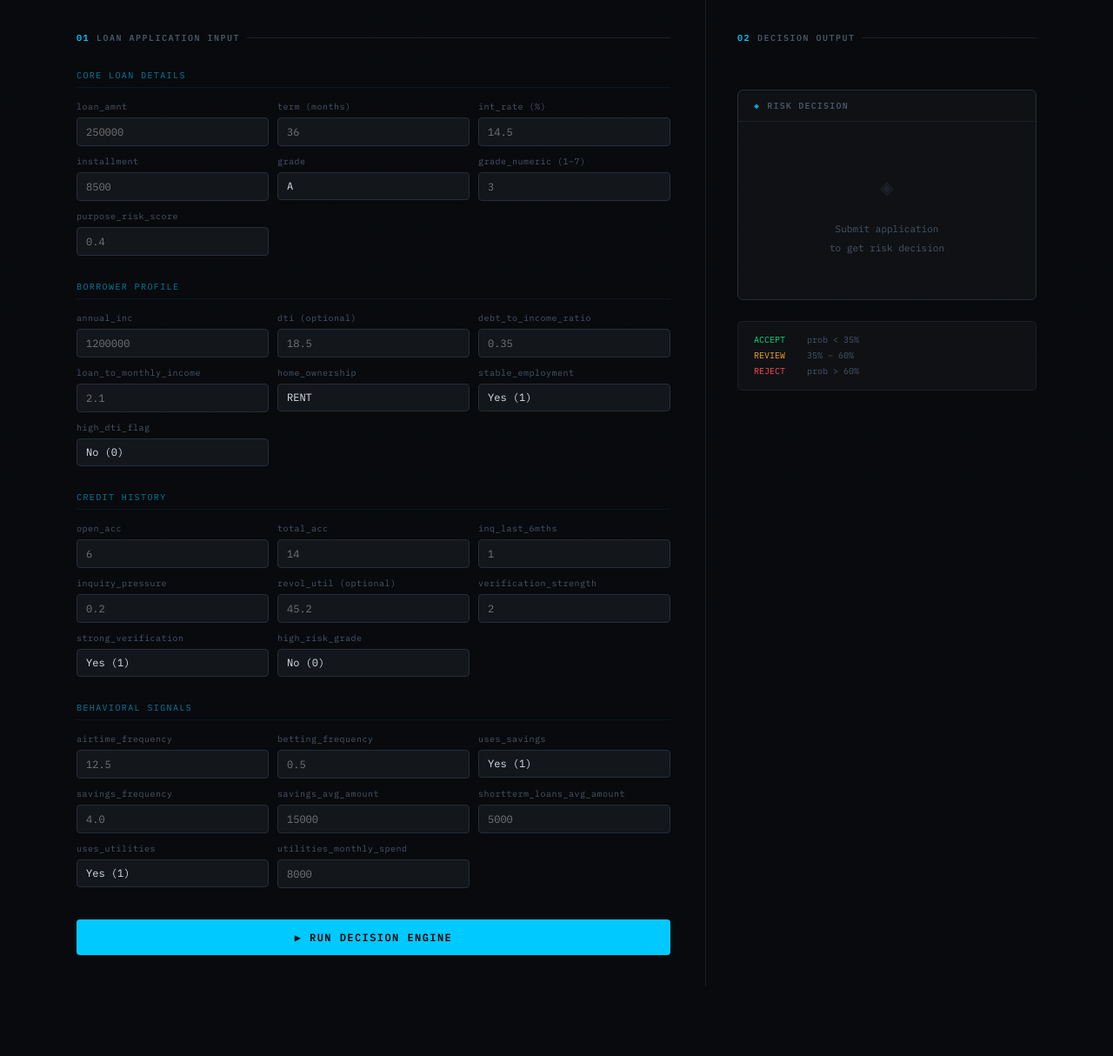
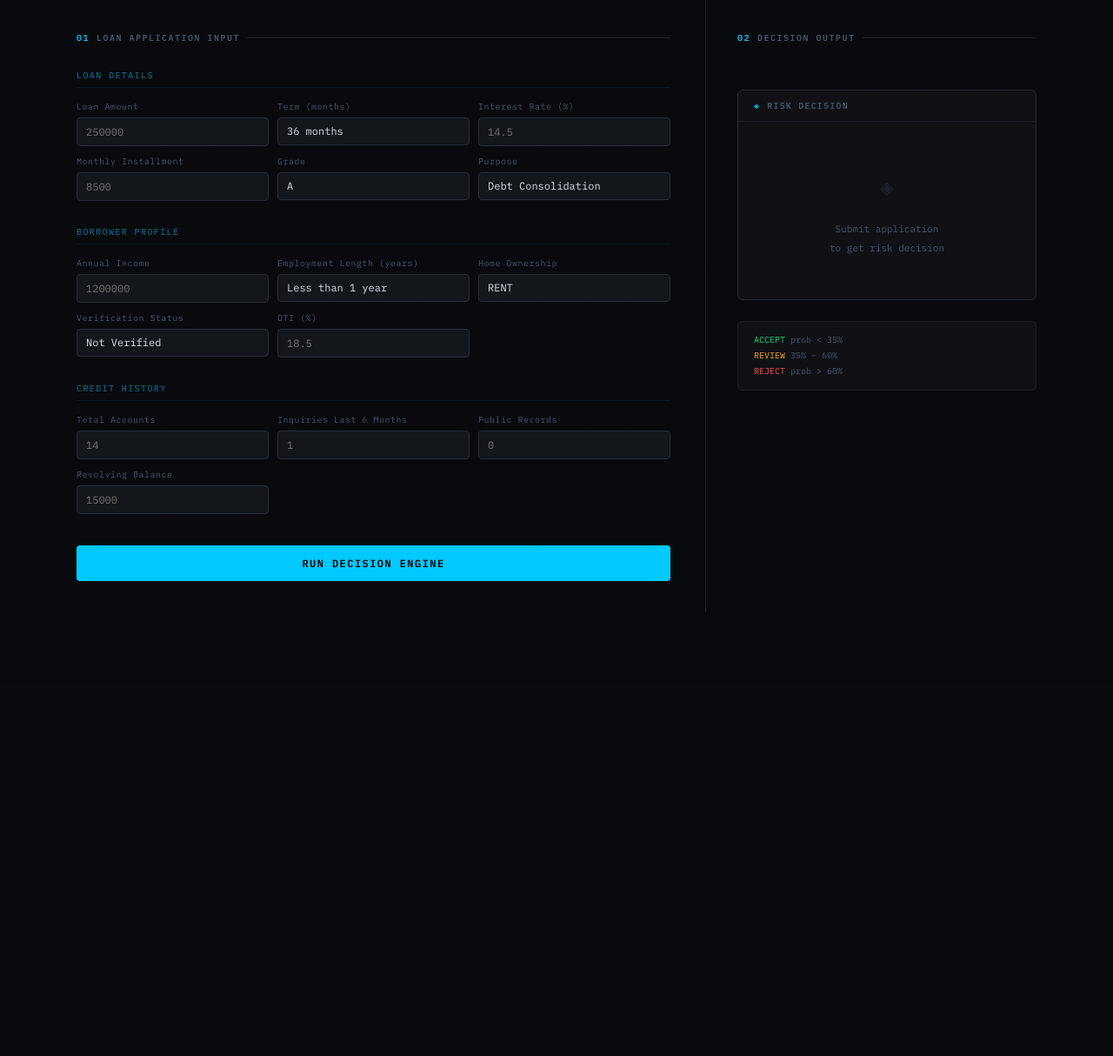
Before and after one commit to Niklauzi/creditwiz, a FastAPI app: page / in a window 1280 px wide. Shown: the part 75-1289 px from the top of the page at 87% size. After the commit the page ends 779 px from the top, so only its background shows below. Run offline with FastAPI, Linux system fonts and the light colour scheme; parts of the project's set-up code (start-up, migrations or seed data) failed here and were passed over.

Commit message:
feature refactor for the UI

```diff
--- a/app.py
+++ b/app.py
@@ -1,5 +1,3 @@
-from logger import log_prediction, init_db, save_to_db
-init_db()
 import joblib
 import numpy as np
 import pandas as pd
@@ -10,24 +8,68 @@ from fastapi.responses import HTMLResponse
 from fastapi.templating import Jinja2Templates
 from typing import Optional
 
+from logger import log_prediction, init_db, save_to_db
+from rule_engine import run_rules
+
 app = FastAPI(title="ERDE")
 templates = Jinja2Templates(directory="templates")
 
-from rule_engine import run_rules, RuleResult
-
+init_db()
 
 # --- Load artifacts ---
-
 model = joblib.load("model.pkl")
-
 preprocessor = joblib.load("preprocessor.pkl")
-
 background_data = joblib.load("background.pkl")
 
 ACCEPT_THRESHOLD = 0.35
 REVIEW_THRESHOLD = 0.60
 
-CATEGORICAL_FIELDS = {"home_ownership", "grade"}
+GRADE_MAP = {'A': 1, 'B': 2, 'C': 3, 'D': 4, 'E': 5, 'F': 6, 'G': 7}
+
+PURPOSE_RISK_MAP = {
+    'credit_card': 0.2, 'car': 0.2, 'home_improvement': 0.2,
+    'major_purchase': 0.3, 'medical': 0.3, 'wedding': 0.3,
+    'vacation': 0.4, 'moving': 0.4, 'house': 0.4,
+    'debt_consolidation': 0.5, 'other': 0.5,
+    'small_business': 0.7, 'renewable_energy': 0.5,
+    'educational': 0.4
+}
+
+VERIFICATION_MAP = {
+    'Not Verified': 0, 'Source Verified': 1, 'Verified': 2
+}
+
+
+def engineer_features(raw: dict) -> dict:
+    """Derive model features from raw user inputs."""
+    loan_amnt = float(raw['loan_amnt'])
+    annual_inc = float(raw['annual_inc'])
+    term = int(raw['term'])
+    grade = raw['grade'].upper()
+    emp_length = float(raw['emp_length'])
+    purpose = raw['purpose'].lower()
+    verification_status = raw['verification_status']
+    monthly_income = annual_inc / 12 if annual_inc > 0 else 1
+
+    return {
+        'loan_amnt': loan_amnt,
+        'term': term,
+        'int_rate': float(raw['int_rate']),
+        'installment': float(raw['installment']),
+        'annual_inc': annual_inc,
+        'dti': float(raw['dti']) if raw.get('dti') else 0.0,
+        'total_acc': float(raw['total_acc']),
+        'inq_last_6mths': float(raw['inq_last_6mths']),
+        'pub_rec': float(raw['pub_rec']),
+        'revol_bal': float(raw['revol_bal']),
+        'home_ownership': raw['home_ownership'],
+        'grade_numeric': GRADE_MAP.get(grade, 4),
+        'loan_to_monthly_income': loan_amnt / monthly_income,
+        'stable_employment': 1 if emp_length >= 2 else 0,
+        'long_term_loan': 1 if term == 60 else 0,
+        'verification_strength': VERIFICATION_MAP.get(verification_status, 0),
+        'purpose_risk_score': PURPOSE_RISK_MAP.get(purpose, 0.5),
+    }
 
 
 def get_decision(prob: float) -> tuple[str, str]:
@@ -38,19 +80,15 @@ def get_decision(prob: float) -> tuple[str, str]:
     return "REJECT", "reject"
 
 
-def run_inference(form_data: dict) -> dict:
-    df = pd.DataFrame([form_data])
-
-    # Cast types
-    for col in df.columns:
-        if col not in CATEGORICAL_FIELDS:
-            df[col] = pd.to_numeric(df[col], errors="coerce")
+def run_inference(engineered: dict) -> dict:
+    df = pd.DataFrame([engineered])
+    df = df.replace([np.inf, -np.inf], np.nan)
+    df = df.fillna(df.median(numeric_only=True))
 
     X = preprocessor.transform(df)
     prob = float(model.predict_proba(X)[0][1])
     decision, css_class = get_decision(prob)
 
-    # SHAP
     try:
         def model_predict(X):
             return model.predict_proba(X)[:, 1]
@@ -66,7 +104,7 @@ def run_inference(form_data: dict) -> dict:
              for k, v in zip(feat_names, sv)],
             key=lambda x: abs(x["value"]),
             reverse=True
-        )[:10]
+        )
 
         max_abs = max(abs(x["value"]) for x in top_shap) or 1
         for x in top_shap:
@@ -84,70 +122,43 @@ def run_inference(form_data: dict) -> dict:
     }
 
 
-@app.get("/", response_class=HTMLResponse)
+@app.get("/")
 async def index(request: Request):
     return templates.TemplateResponse("index.html", {"request": request, "result": None})
 
 
-@app.post("/", response_class=HTMLResponse)
+@app.post("/")
 async def predict(
     request: Request,
-    # Core loan
     loan_amnt: float = Form(...),
     term: int = Form(...),
     int_rate: float = Form(...),
     installment: float = Form(...),
+    purpose: str = Form(...),
     grade: str = Form(...),
-    grade_numeric: int = Form(...),
-    purpose_risk_score: float = Form(...),
-    # Borrower
     annual_inc: float = Form(...),
+    emp_length: float = Form(...),
+    home_ownership: str = Form(...),
+    verification_status: str = Form(...),
     dti: Optional[float] = Form(None),
-    debt_to_income_ratio: float = Form(...),
-    loan_to_monthly_income: float = Form(...),
-    home_ownership: str = Form(...),
-    stable_employment: int = Form(...),
-    high_dti_flag: int = Form(...),
-    # Credit history
-    open_acc: float = Form(...),
     total_acc: float = Form(...),
     inq_last_6mths: float = Form(...),
-    inquiry_pressure: float = Form(...),
-    revol_util: Optional[float] = Form(None),
-    verification_strength: int = Form(...),
-    strong_verification: int = Form(...),
-    high_risk_grade: int = Form(...),
-    # Behavioral
-    airtime_frequency: float = Form(...),
-    betting_frequency: float = Form(...),
-    uses_savings: int = Form(...),
-    savings_frequency: float = Form(...),
-    savings_avg_amount: float = Form(...),
-    shortterm_loans_avg_amount: float = Form(...),
-    uses_utilities: int = Form(...),
-    utilities_monthly_spend: float = Form(...),
+    pub_rec: float = Form(...),
+    revol_bal: float = Form(...),
 ):
-    form_data = {
+    raw_data = {
         "loan_amnt": loan_amnt, "term": term, "int_rate": int_rate,
-        "installment": installment, "grade": grade, "grade_numeric": grade_numeric,
-        "purpose_risk_score": purpose_risk_score, "annual_inc": annual_inc,
-        "dti": dti, "debt_to_income_ratio": debt_to_income_ratio,
-        "loan_to_monthly_income": loan_to_monthly_income, "home_ownership": home_ownership,
-        "stable_employment": stable_employment, "high_dti_flag": high_dti_flag,
-        "open_acc": open_acc, "total_acc": total_acc, "inq_last_6mths": inq_last_6mths,
-        "inquiry_pressure": inquiry_pressure, "revol_util": revol_util,
-        "verification_strength": verification_strength, "strong_verification": strong_verification,
-        "high_risk_grade": high_risk_grade, "airtime_frequency": airtime_frequency,
-        "betting_frequency": betting_frequency, "uses_savings": uses_savings,
-        "savings_frequency": savings_frequency, "savings_avg_amount": savings_avg_amount,
-        "shortterm_loans_avg_amount": shortterm_loans_avg_amount,
-        "uses_utilities": uses_utilities, "utilities_monthly_spend": utilities_monthly_spend,
+        "installment": installment, "purpose": purpose, "grade": grade,
+        "annual_inc": annual_inc, "emp_length": emp_length,
+        "home_ownership": home_ownership, "verification_status": verification_status,
+        "dti": dti, "total_acc": total_acc, "inq_last_6mths": inq_last_6mths,
+        "pub_rec": pub_rec, "revol_bal": revol_bal,
     }
 
-    rule_result = run_rules(form_data)
+    engineered = engineer_features(raw_data)
+    rule_result = run_rules(engineered)
 
     if not rule_result.passed:
-        # Hard disqualification — never reaches model
         result = {
             "prob": 100,
             "prob_bar": 100,
@@ -158,15 +169,15 @@ async def predict(
             "disqualification_reason": rule_result.reason,
             "rule_id": rule_result.rule_id,
         }
-        log_prediction(form_data, result)
-        save_to_db(form_data, result)
+        log_prediction(engineered, result)
+        save_to_db(engineered, result)
         error = None
     else:
         try:
-            result = run_inference(form_data)
+            result = run_inference(engineered)
             result["disqualified"] = False
-            log_prediction(form_data, result)
-            save_to_db(form_data, result)
+            log_prediction(engineered, result)
+            save_to_db(engineered, result)
             error = None
         except Exception as e:
             result = None
@@ -176,5 +187,5 @@ async def predict(
         "request": request,
         "result": result,
         "error": error,
-        "form_data": form_data,
+        "form_data": raw_data,
     })
--- a/templates/index.html
+++ b/templates/index.html
@@ -280,16 +212,12 @@ select option { background: #1a1e26; }
 .leg-dot.pos { background: var(--reject); }
 .leg-dot.neg { background: var(--accept); }
 
-/* threshold hint */
 .threshold-info {
   font-family: var(--mono); font-size: 10px;
   color: var(--muted); line-height: 1.8;
-  padding: 12px 18px;
-  border: 1px solid var(--border);
-  border-radius: 5px;
-  background: var(--surface);
+  padding: 12px 18px; border: 1px solid var(--border);
+  border-radius: 5px; background: var(--surface);
 }
-.threshold-info span { display: inline-block; width: 55px; }
 .accept-c { color: var(--accept); }
 .review-c { color: var(--review); }
 .reject-c { color: var(--reject); }
@@ -335,38 +243,39 @@ select option { background: #1a1e26; }
 
 <div class="layout">
 
-  <!-- ===== FORM ===== -->
   <div class="form-panel">
     <div class="panel-title"><span class="n">01</span> Loan Application Input</div>
 
     <form method="POST" action="/">
 
-      <!-- Core loan -->
+      <!-- Loan Details -->
       <div class="section">
-        <div class="section-head">Core Loan Details</div>
+        <div class="section-head">Loan Details</div>
         <div class="field-grid">
           <div class="field">
-            <label>loan_amnt</label>
-            <input type="number" name="loan_amnt" placeholder="250000"
+            <label>Loan Amount</label>
+            <input type="number" step="0.01" name="loan_amnt" placeholder="250000"
               value="{{ form_data.loan_amnt if form_data else '' }}" required/>
           </div>
           <div class="field">
-            <label>term (months)</label>
-            <input type="number" name="term" placeholder="36"
-              value="{{ form_data.term if form_data else '' }}" required/>
+            <label>Term (months)</label>
+            <select name="term">
+              <option value="36" {{ 'selected' if form_data and form_data.term == 36 else '' }}>36 months</option>
+              <option value="60" {{ 'selected' if form_data and form_data.term == 60 else '' }}>60 months</option>
+            </select>
           </div>
           <div class="field">
-            <label>int_rate (%)</label>
+            <label>Interest Rate (%)</label>
             <input type="number" step="0.01" name="int_rate" placeholder="14.5"
               value="{{ form_data.int_rate if form_data else '' }}" required/>
           </div>
           <div class="field">
-            <label>installment</label>
+            <label>Monthly Installment</label>
             <input type="number" step="0.01" name="installment" placeholder="8500"
               value="{{ form_data.installment if form_data else '' }}" required/>
           </div>
           <div class="field">
-            <label>grade</label>
+            <label>Grade</label>
             <select name="grade">
               {% for g in ['A','B','C','D','E','F','G'] %}
               <option value="{{ g }}" {{ 'selected' if form_data and form_data.grade == g else '' }}>{{ g }}</option>
@@ -374,44 +283,36 @@ select option { background: #1a1e26; }
             </select>
           </div>
           <div class="field">
-            <label>grade_numeric (1–7)</label>
-            <input type="number" name="grade_numeric" min="1" max="7" placeholder="3"
-              value="{{ form_data.grade_numeric if form_data else '' }}" required/>
-          </div>
-          <div class="field">
-            <label>purpose_risk_score</label>
-            <input type="number" step="0.01" name="purpose_risk_score" placeholder="0.4"
-              value="{{ form_data.purpose_risk_score if form_data else '' }}" required/>
+            <label>Purpose</label>
+            <select name="purpose">
+              {% for p in ['debt_consolidation','credit_card','home_improvement','other','major_purchase','medical','small_business','car','moving','vacation','wedding','house','educational','renewable_energy'] %}
+              <option value="{{ p }}" {{ 'selected' if form_data and form_data.purpose == p else '' }}>{{ p.replace('_',' ').title() }}</option>
+              {% endfor %}
+            </select>
           </div>
         </div>
       </div>
 
-      <!-- Borrower -->
+      <!-- Borrower Profile -->
       <div class="section">
         <div class="section-head">Borrower Profile</div>
         <div class="field-grid">
           <div class="field">
-            <label>annual_inc</label>
-            <input type="number" name="annual_inc" placeholder="1200000"
+            <label>Annual Income</label>
+            <input type="number" step="0.01" name="annual_inc" placeholder="1200000"
               value="{{ form_data.annual_inc if form_data else '' }}" required/>
           </div>
           <div class="field">
-            <label>dti (optional)</label>
-            <input type="number" step="0.01" name="dti" placeholder="18.5"
-              value="{{ form_data.dti if form_data else '' }}"/>
+            <label>Employment Length (years)</label>
+            <select name="emp_length">
+              <option value="0" {{ 'selected' if form_data and form_data.emp_length == 0 else '' }}>Less than 1 year</option>
+              {% for i in range(1, 11) %}
+              <option value="{{ i }}" {{ 'selected' if form_data and form_data.emp_length == i else '' }}>{{ i }} year{{ 's' if i > 1 else '' }}</option>
+              {% endfor %}
+            </select>
           </div>
           <div class="field">
-            <label>debt_to_income_ratio</label>
-            <input type="number" step="0.01" name="debt_to_income_ratio" placeholder="0.35"
-              value="{{ form_data.debt_to_income_ratio if form_data else '' }}" required/>
-          </div>
-          <div class="field">
-            <label>loan_to_monthly_income</label>
-            <input type="number" step="0.01" name="loan_to_monthly_income" placeholder="2.1"
-              value="{{ form_data.loan_to_monthly_income if form_data else '' }}" required/>
-          </div>
-          <div class="field">
-            <label>home_ownership</label>
+            <label>Home Ownership</label>
             <select name="home_ownership">
               {% for h in ['RENT','OWN','MORTGAGE','OTHER'] %}
               <option value="{{ h }}" {{ 'selected' if form_data and form_data.home_ownership == h else '' }}>{{ h }}</option>
@@ -419,133 +320,57 @@ select option { background: #1a1e26; }
             </select>
           </div>
           <div class="field">
-            <label>stable_employment</label>
-            <select name="stable_employment">
-              <option value="1" {{ 'selected' if form_data and form_data.stable_employment == 1 else '' }}>Yes (1)</option>
-              <option value="0" {{ 'selected' if form_data and form_data.stable_employment == 0 else '' }}>No (0)</option>
+            <label>Verification Status</label>
+            <select name="verification_status">
+              {% for v in ['Not Verified','Source Verified','Verified'] %}
+              <option value="{{ v }}" {{ 'selected' if form_data and form_data.verification_status == v else '' }}>{{ v }}</option>
+              {% endfor %}
             </select>
           </div>
           <div class="field">
-            <label>high_dti_flag</label>
-            <select name="high_dti_flag">
-              <option value="0" {{ 'selected' if form_data and form_data.high_dti_flag == 0 else '' }}>No (0)</option>
-              <option value="1" {{ 'selected' if form_data and form_data.high_dti_flag == 1 else '' }}>Yes (1)</option>
-            </select>
+            <label>DTI (%)</label>
+            <input type="number" step="0.01" name="dti" placeholder="18.5"
+              value="{{ form_data.dti if form_data else '' }}"/>
           </div>
         </div>
       </div>
 
-      <!-- Credit -->
+      <!-- Credit History -->
       <div class="section">
         <div class="section-head">Credit History</div>
         <div class="field-grid">
           <div class="field">
-            <label>open_acc</label>
-            <input type="number" name="open_acc" placeholder="6"
-              value="{{ form_data.open_acc if form_data else '' }}" required/>
-          </div>
-          <div class="field">
-            <label>total_acc</label>
+            <label>Total Accounts</label>
             <input type="number" name="total_acc" placeholder="14"
               value="{{ form_data.total_acc if form_data else '' }}" required/>
           </div>
           <div class="field">
-            <label>inq_last_6mths</label>
+            <label>Inquiries Last 6 Months</label>
             <input type="number" name="inq_last_6mths" placeholder="1"
               value="{{ form_data.inq_last_6mths if form_data else '' }}" required/>
           </div>
           <div class="field">
-            <label>inquiry_pressure</label>
-            <input type="number" step="0.01" name="inquiry_pressure" placeholder="0.2"
-              value="{{ form_data.inquiry_pressure if form_data else '' }}" required/>
+            <label>Public Records</label>
+            <input type="number" name="pub_rec" placeholder="0"
+              value="{{ form_data.pub_rec if form_data else '' }}" required/>
           </div>
           <div class="field">
-            <label>revol_util (optional)</label>
-            <input type="number" step="0.01" name="revol_util" placeholder="45.2"
-              value="{{ form_data.revol_util if form_data else '' }}"/>
-          </div>
-          <div class="field">
-            <label>verification_strength</label>
-            <input type="number" name="verification_strength" placeholder="2"
-              value="{{ form_data.verification_strength if form_data else '' }}" required/>
-          </div>
-          <div class="field">
-            <label>strong_verification</label>
-            <select name="strong_verification">
-              <option value="1" {{ 'selected' if form_data and form_data.strong_verification == 1 else '' }}>Yes (1)</option>
-              <option value="0" {{ 'selected' if form_data and form_data.strong_verification == 0 else '' }}>No (0)</option>
-            </select>
-          </div>
-          <div class="field">
-            <label>high_risk_grade</label>
-            <select name="high_risk_grade">
-              <option value="0" {{ 'selected' if form_data and form_data.high_risk_grade == 0 else '' }}>No (0)</option>
-              <option value="1" {{ 'selected' if form_data and form_data.high_risk_grade == 1 else '' }}>Yes (1)</option>
-            </select>
+            <label>Revolving Balance</label>
+            <input type="number" step="0.01" name="revol_bal" placeholder="15000"
+              value="{{ form_data.revol_bal if form_data else '' }}" required/>
           </div>
         </div>
       </div>
 
-      <!-- Behavioral -->
-      <div class="section">
-        <div class="section-head">Behavioral Signals</div>
-        <div class="field-grid">
-          <div class="field">
-            <label>airtime_frequency</label>
-            <input type="number" step="0.01" name="airtime_frequency" placeholder="12.5"
-              value="{{ form_data.airtime_frequency if form_data else '' }}" required/>
-          </div>
-          <div class="field">
-            <label>betting_frequency</label>
-            <input type="number" step="0.01" name="betting_frequency" placeholder="0.5"
-              value="{{ form_data.betting_frequency if form_data else '' }}" required/>
-          </div>
-          <div class="field">
-            <label>uses_savings</label>
-            <select name="uses_savings">
-              <option value="1" {{ 'selected' if form_data and form_data.uses_savings == 1 else '' }}>Yes (1)</option>
-              <option value="0" {{ 'selected' if form_data and form_data.uses_savings == 0 else '' }}>No (0)</option>
-            </select>
-          </div>
-          <div class="field">
-            <label>savings_frequency</label>
-            <input type="number" step="0.01" name="savings_frequency" placeholder="4.0"
-              value="{{ form_data.savings_frequency if form_data else '' }}" required/>
-          </div>
-          <div class="field">
-            <label>savings_avg_amount</label>
-            <input type="number" step="0.01" name="savings_avg_amount" placeholder="15000"
-              value="{{ form_data.savings_avg_amount if form_data else '' }}" required/>
-          </div>
-          <div class="field">
-            <label>shortterm_loans_avg_amount</label>
-            <input type="number" step="0.01" name="shortterm_loans_avg_amount" placeholder="5000"
-              value="{{ form_data.shortterm_loans_avg_amount if form_data else '' }}" required/>
-          </div>
-          <div class="field">
-            <label>uses_utilities</label>
-            <select name="uses_utilities">
-              <option value="1" {{ 'selected' if form_data and form_data.uses_utilities == 1 else '' }}>Yes (1)</option>
-              <option value="0" {{ 'selected' if form_data and form_data.uses_utilities == 0 else '' }}>No (0)</option>
-            </select>
-          </div>
-          <div class="field">
-            <label>utilities_monthly_spend</label>
-            <input type="number" step="0.01" name="utilities_monthly_spend" placeholder="8000"
-              value="{{ form_data.utilities_monthly_spend if form_data else '' }}" required/>
-          </div>
-        </div>
-      </div>
-
-      <button type="submit" class="btn-submit">▶ Run Decision Engine</button>
+      <button type="submit" class="btn-submit">Run Decision Engine</button>
     </form>
   </div>
 
-  <!-- ===== RESULT ===== -->
+  <!-- RESULT -->
   <div class="result-panel">
     <div class="panel-title"><span class="n">02</span> Decision Output</div>
 
-    <div class="decision-card">
+    <div class="decision-card {% if result %}{{ result.css_class }}{% endif %}">
       <div class="card-header"><span class="n">◈</span> Risk Decision</div>
 
       {% if error %}
@@ -557,6 +382,7 @@ select option { background: #1a1e26; }
         <div class="verdict-body">
           <div class="verdict-label">Credit Decision</div>
           <div class="verdict-text {{ result.css_class }}">{{ result.decision }}</div>
+          {% if not result.disqualified %}
           <div class="prob-section">
             <div class="prob-row">
               <span>Probability of Default</span>
```
Also changed, not shown: other parts of templates/index.html (+75 -168 lines), logger.py (+42 -64 lines), rule_engine.py (+26 -37 lines), 5 other files.
